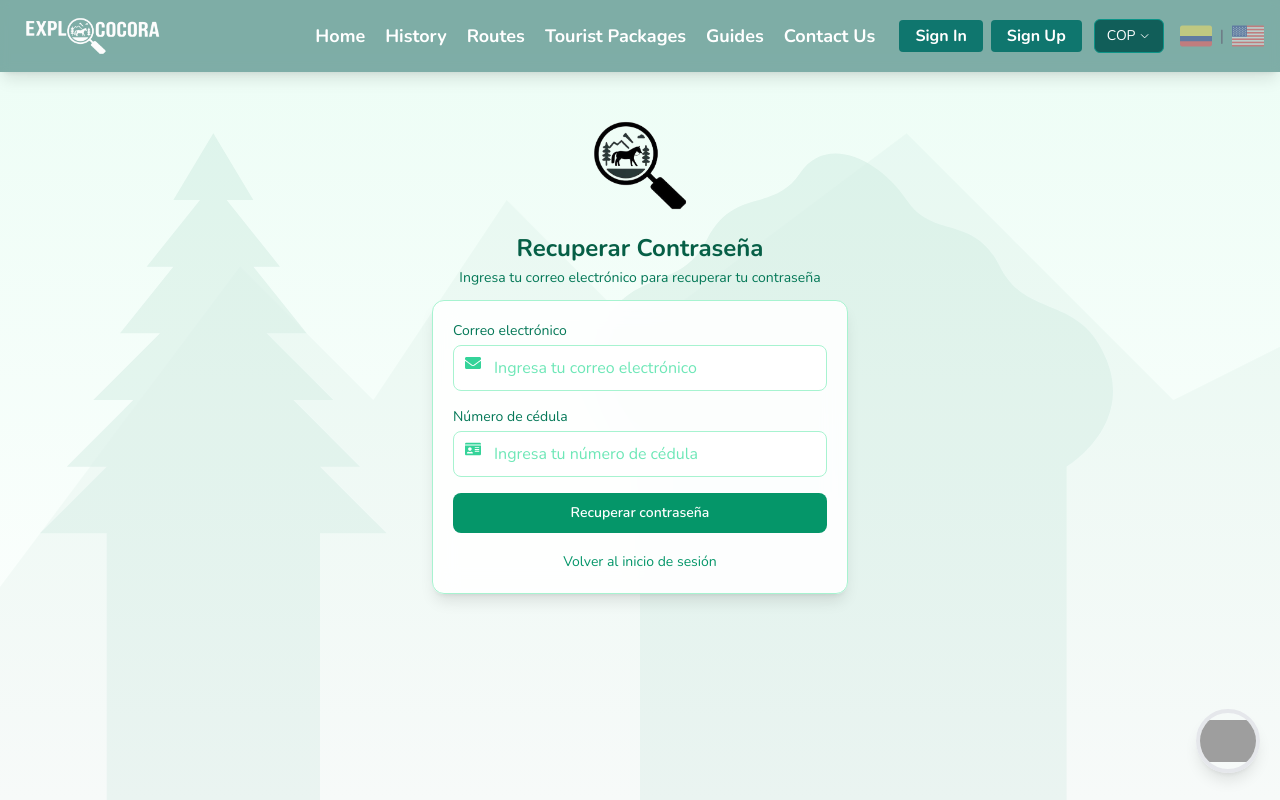
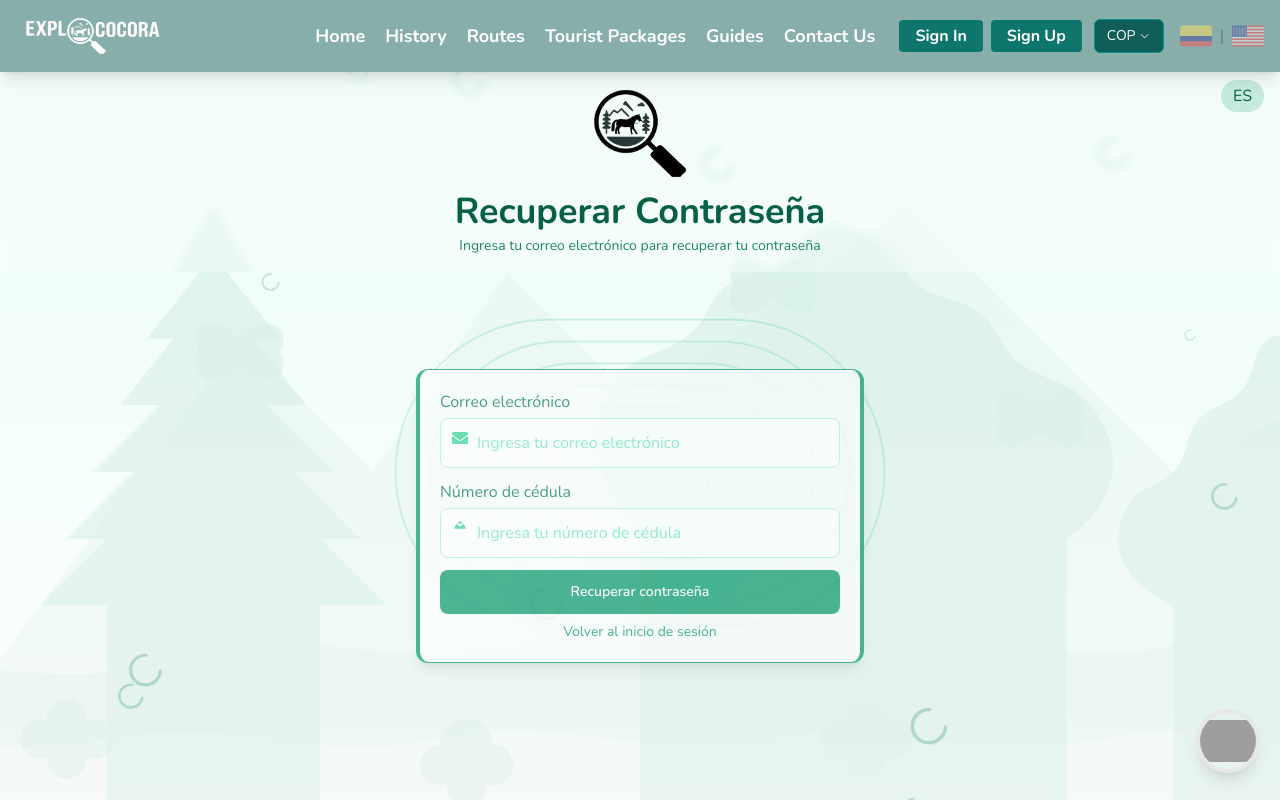
Before and after one commit to Maketa88/Explococora, a React (Vite) app: page /Ingreso in a window 1280 px wide. Both pictures are taken after a click on the button "¿Olvidaste tu contraseña?". Shown: the top 800 px of the page. Built offline with nearby package versions, Linux system fonts and the light colour scheme; grey boxes are pictures that could not be loaded.

Commit message:
correcion_recuperar_contrasenia

```diff
--- a/src/components/InicioSesion/InicioSesion.jsx
+++ b/src/components/InicioSesion/InicioSesion.jsx
@@ -1,7 +1,7 @@
 import axios from 'axios';
 import React, { useEffect, useState } from "react";
 import { useTranslation } from 'react-i18next';
-import { FaEnvelope, FaIdCard } from "react-icons/fa";
+import { FaEnvelope } from "react-icons/fa";
 import { useAuth } from '../../context/AuthContext';
 import { HookContrasenia } from "../../hooks/HookContrasenia";
 import { IconoExplo } from "./IconoExplo";
@@ -59,21 +59,12 @@ export const InicioSesion = () => {
       return;
     }
 
-    if (!cedulaRecuperacion) {
-      setEstadoRecuperacion({
-        mensaje: 'Por favor, ingresa tu número de cédula',
-        error: true
-      });
-      return;
-    }
-
     setEnviandoRecuperacion(true);
     setEstadoRecuperacion({ mensaje: '', error: false });
 
     try {
       const response = await axios.post('https://servicio-explococora.onrender.com/enviar-correo', {
-        email: emailRecuperacion,
-        cedula: cedulaRecuperacion
+        email: emailRecuperacion
       });
 
       setEstadoRecuperacion({
@@ -81,7 +72,6 @@ export const InicioSesion = () => {
         error: false
       });
 
-      // Opcional: Limpiar campos después de éxito
       setEmailRecuperacion('');
       setCedulaRecuperacion('');
     } catch (error) {
@@ -95,118 +85,6 @@ export const InicioSesion = () => {
     }
   };
 
-  // Pantalla de recuperación de contraseña
-  if (mostrarRecuperacion) {
-    return (
-      <div className="min-h-screen w-full overflow-hidden">
-        {/* Fondo con árboles (simplificado) */}
-        <div className="absolute inset-0 -z-10 overflow-hidden">
-          <div className="absolute inset-0 bg-gradient-to-b from-emerald-50 to-white"></div>
-          <div className="absolute top-0 left-0 w-full h-full opacity-10">
-            <svg viewBox="0 0 1200 600" className="w-full h-full" preserveAspectRatio="xMidYMid slice">
-              <path d="M0,600 L300,200 L400,300 L500,150 L600,250 L800,100 L1000,300 L1200,200 L1200,600 Z" fill="#047857" opacity="0.3" />
-              <path d="M200,600 L200,400 L150,400 L200,350 L170,350 L220,300 L190,300 L240,250 L210,250 L250,200 L230,200 L270,150 L250,150 L280,100 L310,150 L290,150 L330,200 L310,200 L350,250 L320,250 L370,300 L340,300 L390,350 L360,350 L410,400 L360,400 L360,600 Z" fill="#047857" opacity="0.7" />
-              <path d="M600,600 L600,350 C600,350 550,300 570,250 C590,200 630,220 650,180 C670,140 700,160 720,130 C740,100 780,120 800,150 C820,180 850,160 870,200 C890,240 930,220 950,270 C970,320 920,350 920,350 L920,600 Z" fill="#047857" opacity="0.7" />
-            </svg>
-          </div>
-        </div>
-
-        <div className="flex flex-col items-center pt-12">
-          {/* Logo y título (más compacto) */}
-          <div className="mb-4">
-            <IconoExplo />
-          </div>
-          <h1 className="text-2xl font-bold text-emerald-800 mb-1 text-center">
-            Recuperar Contraseña
-          </h1>
-          <p className="text-emerald-700 text-sm max-w-md text-center mb-3">
-            Ingresa tu correo electrónico para recuperar tu contraseña
-          </p>
-
-          {/* Formulario (más compacto) */}
-          <div className="max-w-md w-full px-4">
-            <div className="bg-white/90 backdrop-blur-md p-5 rounded-xl border border-emerald-200 shadow-lg">
-              {estadoRecuperacion.mensaje && (
-                <div className={`${estadoRecuperacion.error ? 'bg-red-50 text-red-600 border-red-200' : 'bg-green-50 text-green-600 border-green-200'} p-3 rounded-lg mb-4 border text-sm`}>
-                  {estadoRecuperacion.mensaje}
-                </div>
-              )}
-
-              <form onSubmit={solicitarRecuperacion} className="space-y-4">
-                <div>
-                  <label className="block text-emerald-700 text-sm font-medium mb-1">
-                    Correo electrónico
-                  </label>
-                  <div className="relative">
-                    <span className="absolute left-3 top-2.5 text-emerald-400">
-                      <FaEnvelope />
-                    </span>
-                    <input
-                      type="email"
-                      value={emailRecuperacion}
-                      onChange={(e) => setEmailRecuperacion(e.target.value)}
-                      className="pl-10 w-full p-2.5 border border-emerald-200 rounded-lg focus:outline-none focus:ring-2 focus:ring-emerald-400 text-emerald-800 placeholder-emerald-300"
-                      placeholder="Ingresa tu correo electrónico"
-                      required
-                    />
-                  </div>
-                </div>
-
-                <div>
-                  <label className="block text-emerald-700 text-sm font-medium mb-1">
-                    Número de cédula
-                  </label>
-                  <div className="relative">
-                    <span className="absolute left-3 top-2.5 text-emerald-400">
-                      <FaIdCard />
-                    </span>
-                    <input
-                      type="text"
-                      value={cedulaRecuperacion}
-                      onChange={(e) => setCedulaRecuperacion(e.target.value)}
-                      className="pl-10 w-full p-2.5 border border-emerald-200 rounded-lg focus:outline-none focus:ring-2 focus:ring-emerald-400 text-emerald-800 placeholder-emerald-300"
-                      placeholder="Ingresa tu número de cédula"
-                      required
-                    />
-                  </div>
-                </div>
-
-                <button
-                  type="submit"
-                  className="w-full py-2.5 bg-emerald-600 hover:bg-emerald-700 text-white rounded-lg transition-all duration-300 hover:shadow-lg shadow-emerald-300/30 text-sm font-semibold"
-                  disabled={enviandoRecuperacion}
-                >
-                  {enviandoRecuperacion ? (
-                    <span className="flex items-center justify-center">
-                      <svg className="animate-spin -ml-1 mr-2 h-4 w-4 text-white" xmlns="http://www.w3.org/2000/svg" fill="none" viewBox="0 0 24 24">
-                        <circle className="opacity-25" cx="12" cy="12" r="10" stroke="currentColor" strokeWidth="4"></circle>
-                        <path className="opacity-75" fill="currentColor" d="M4 12a8 8 0 018-8V0C5.373 0 0 5.373 0 12h4zm2 5.291A7.962 7.962 0 014 12H0c0 3.042 1.135 5.824 3 7.938l3-2.647z"></path>
-                      </svg>
-                      Procesando...
-                    </span>
-                  ) : (
-                    'Recuperar contraseña'
-                  )}
-                </button>
-
-                <div className="text-center">
-                  <button
-                    type="button"
-                    onClick={() => setMostrarRecuperacion(false)}
-                    className="text-emerald-600 hover:text-emerald-800 transition-colors duration-300 text-sm"
-                  >
-                    Volver al inicio de sesión
-                  </button>
-                </div>
-              </form>
-            </div>
-          </div>
-        </div>
-      </div>
-    );
-  }
-
-  // Aquí continúa el resto del componente InicioSesion (formulario de login)
   return (
     <div className="min-h-screen w-full flex flex-col items-center justify-start pt-0 overflow-hidden relative font-nunito">
       {/* Background decorative elements - pushed to back with z-index */}
@@ -361,17 +239,23 @@ export const InicioSesion = () => {
           <IconoExplo />
         </div>
         <h1 className="text-2xl md:text-3xl lg:text-4xl font-bold text-emerald-800 text-center mb-1">
-          {t('bienvenidoExplococora')}
+          {mostrarRecuperacion ? "Recuperar Contraseña" : t('bienvenidoExplococora')}
         </h1>
         <p className="text-emerald-700/90 text-center max-w-lg text-sm">
-          {t('iniciaSesion')}
+          {mostrarRecuperacion
+            ? "Ingresa tu correo electrónico para recuperar tu contraseña"
+            : t('iniciaSesion')
+          }
         </p>
       </div>
 
       {/* Main content - properly spaced from header */}
       <div className="w-full max-w-4xl z-10 px-4 py-2 -mt-32 flex-1 flex items-center justify-center">
+        {!mostrarRecuperacion ? (
+          // Login form
           <div className="mx-auto max-w-md w-full">
             <div className="opacity-70 border-r-4 border-l-4 border-emerald-600 bg-white/80 backdrop-blur-md p-5 rounded-xl border  shadow-lg overflow-hidden relative">
+
 
               <form onSubmit={handleSubmit} className="space-y-3">
                 <div className="mb-3">
@@ -455,6 +339,90 @@ export const InicioSesion = () => {
               </form>
             </div>
           </div>
+        ) : (
+          // Recuperación de contraseña
+          <div className="mx-auto max-w-md w-full">
+            <div className="opacity-70 border-r-4 border-l-4 border-emerald-600 bg-white/80 backdrop-blur-md p-5 rounded-xl border shadow-lg overflow-hidden relative">
+              <form onSubmit={solicitarRecuperacion} className="space-y-3">
+                <div className="mb-3">
+                  <label className="block text-emerald-700 text-base mb-1">
+                    Correo electrónico
+                  </label>
+                  <div className="relative group">
+                    <span className="absolute left-3 top-3 text-emerald-400 group-hover:text-emerald-600 transition-colors duration-300">
+                      <FaEnvelope />
+                    </span>
+                    <input
+                      type="email"
+                      value={emailRecuperacion}
+                      onChange={(e) => setEmailRecuperacion(e.target.value)}
+                      placeholder="Ingresa tu correo electrónico"
+                      className="w-full p-3 pl-9 bg-white border border-emerald-200 rounded-lg focus:outline-none focus:ring-2 focus:ring-emerald-400 focus:border-transparent text-emerald-800 placeholder-emerald-300 transition-all duration-300"
+                      required
+                    />
+                  </div>
+                </div>
+
+                <div className="mb-3">
+                  <label className="block text-emerald-700 text-base mb-1">
+                    Número de cédula
+                  </label>
+                  <div className="relative group">
+                    <span className="absolute left-3 top-3 text-emerald-400 group-hover:text-emerald-600 transition-colors duration-300">
+                      <svg xmlns="http://www.w3.org/2000/svg" className="h-4 w-4" viewBox="0 0 20 20" fill="currentColor">
+                        <path fillRule="evenodd" d="M10 2a3 3 0 100 6 3 3 0 000-6zm-7 9a7 7 0 1114 0H3z" clipRule="evenodd" />
+                      </svg>
+                    </span>
+                    <input
+                      type="text"
+                      value={cedulaRecuperacion}
+                      onChange={(e) => setCedulaRecuperacion(e.target.value)}
+                      placeholder="Ingresa tu número de cédula"
+                      className="w-full p-3 pl-9 bg-white border border-emerald-200 rounded-lg focus:outline-none focus:ring-2 focus:ring-emerald-400 focus:border-transparent text-emerald-800 placeholder-emerald-300 transition-all duration-300"
+                      required
+                    />
+                  </div>
+                </div>
+
+                {estadoRecuperacion.mensaje && (
+                  <div className={`p-3 mb-3 rounded-lg ${estadoRecuperacion.error ? 'bg-red-50 text-red-600 border border-red-200' : 'bg-green-50 text-green-600 border border-green-200'} animate-pulse text-sm`}>
+                    {estadoRecuperacion.mensaje}
+                  </div>
+                )}
+
+                <button
+                  type="submit"
+                  className="w-full py-3 bg-emerald-600 hover:bg-emerald-700 text-white rounded-lg transition-all duration-300 hover:shadow-lg shadow-emerald-300/30 text-sm font-semibold"
+                  disabled={enviandoRecuperacion}
+                >
+                  {enviandoRecuperacion ? (
+                    <span className="flex items-center justify-center">
+                      <svg className="animate-spin -ml-1 mr-3 h-4 w-4 text-white" xmlns="http://www.w3.org/2000/svg" fill="none" viewBox="0 0 24 24">
+                        <circle className="opacity-25" cx="12" cy="12" r="10" stroke="currentColor" strokeWidth="4"></circle>
+                        <path className="opacity-75" fill="currentColor" d="M4 12a8 8 0 018-8V0C5.373 0 0 5.373 0 12h4zm2 5.291A7.962 7.962 0 014 12H0c0 3.042 1.135 5.824 3 7.938l3-2.647z"></path>
+                      </svg>
+                      <span className="ml-2 tracking-widest">Enviando...</span>
+                    </span>
+                  ) : 'Recuperar contraseña'}
+                </button>
+              </form>
+
+              {/* Botón de volver FUERA del formulario */}
+              <div className="flex justify-center mt-2">
+                <button
+                  type="button"
+                  onClick={() => {
+                    setMostrarRecuperacion(false);
+                    setEstadoRecuperacion({ mensaje: '', error: false });
+                  }}
+                  className="text-emerald-600 hover:text-emerald-800 transition-colors duration-300 text-sm"
+                >
+                  Volver al inicio de sesión
+                </button>
+              </div>
+            </div>
+          </div>
+        )}
       </div>
 
       {/* Responsive adjustments for different screen sizes */}
```
Lines whose indentation alone changed are shown as unchanged.
